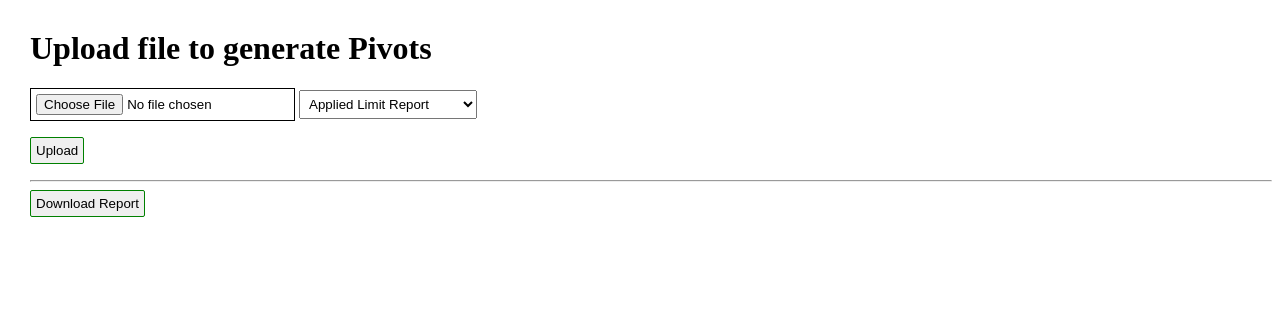
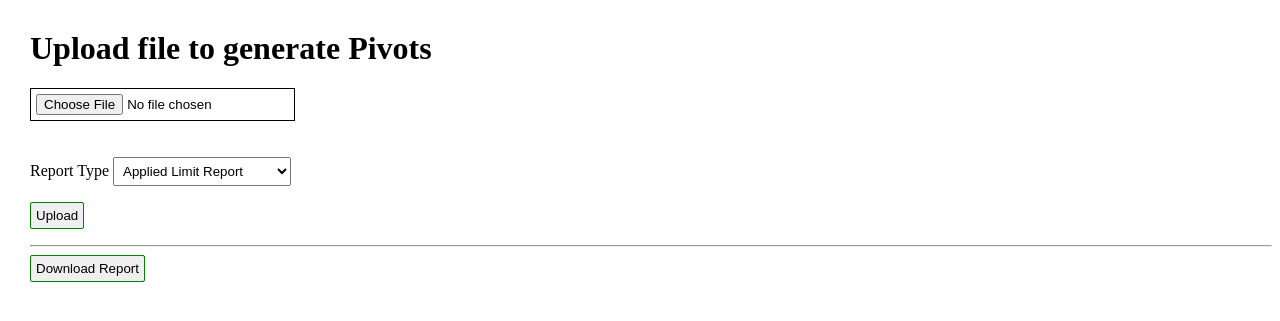
Before and after one commit to rabia61/PyShop, a Django app: page /reports/ in a window 1280 px wide. Shown: the top 321 px of the page. Run offline with Django 3.2, Linux system fonts and the light colour scheme.

Commit message:
Read me file

```diff
--- a/reports/templates/reports.html
+++ b/reports/templates/reports.html
@@ -15,7 +15,10 @@
                    name="excel_file"
                    style="border: 1px solid black; padding: 5px;"
                    required="required">
-            <select  name="report_type" style=" padding: 5px;">
+        <br/>
+        <br/>
+        <br/>
+        Report Type <select   name="report_type" style=" padding: 5px;">
                 <option label="Applied Limit Report" value="applied_limit" >Applied Limit Report</option>
                 <option label="Loan Repayment Report" value="loan_repayment">Loan Repayment Report</option>
             </select>
```
Also changed, not shown: README.md, applied_limit.png (added), basic_ui.png (added), loan_repayment_report.png (added), pivot_ui.png (added), 3 other files.
